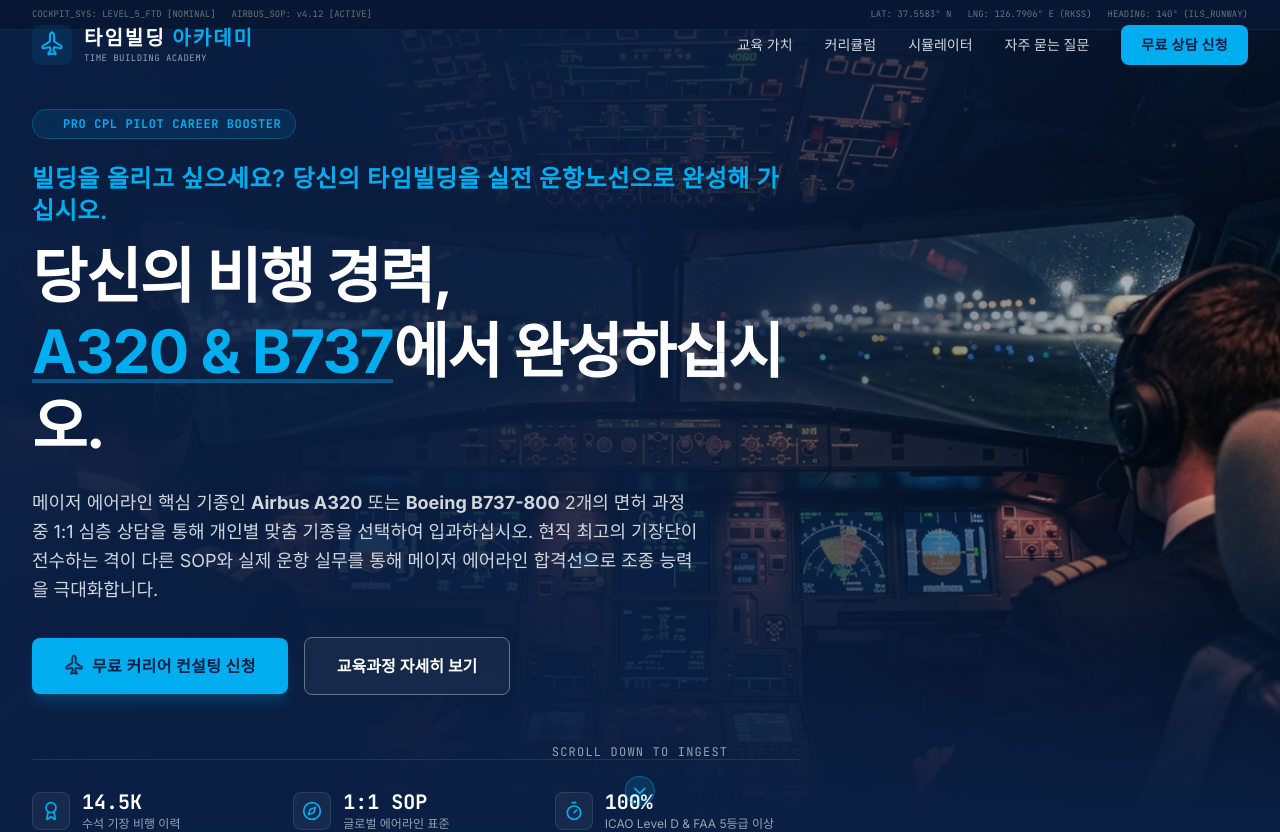
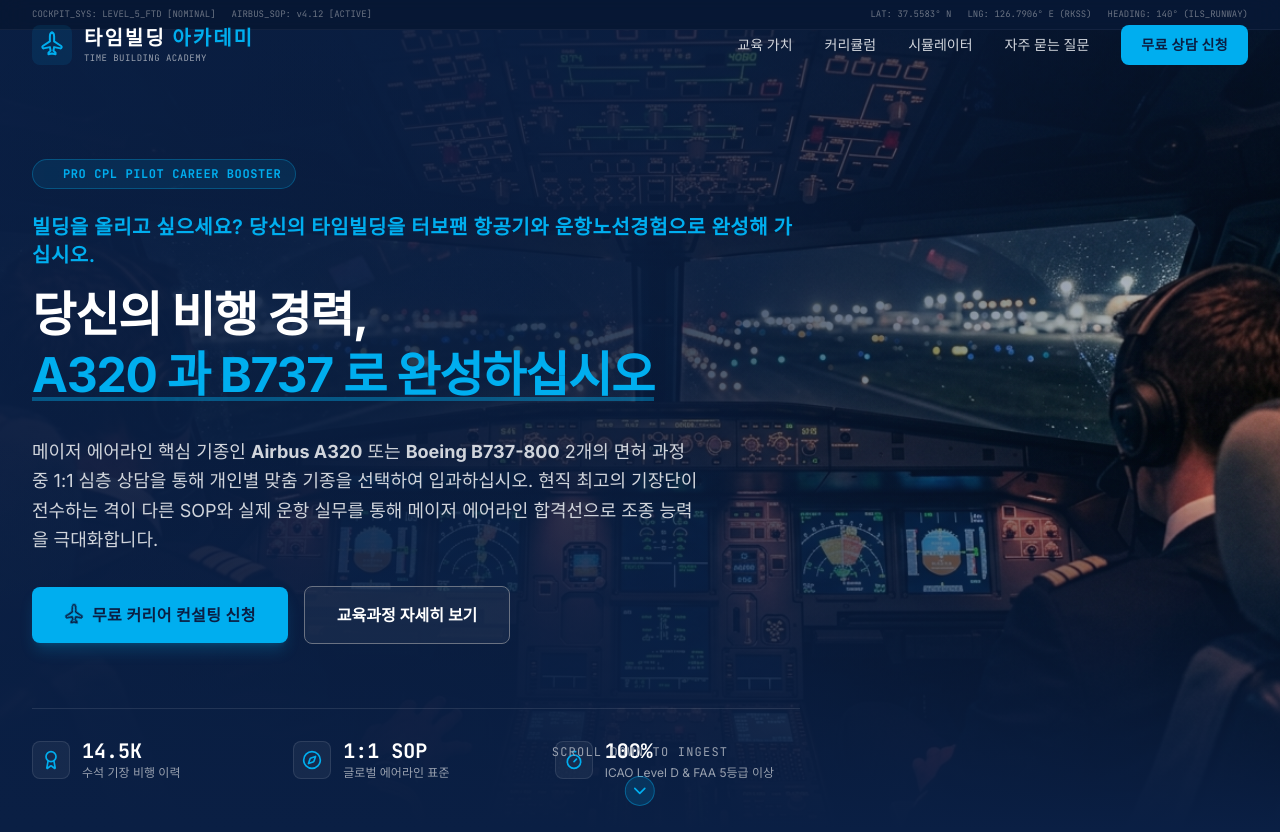
Before and after one commit to alamo99ko-ux/airbus320-time-build, a React (Vite) app: page / in a window 1280 px wide. Shown: the top 832 px of the page. Built offline with nearby package versions, Linux system fonts and the light colour scheme.

Commit message:
feat(hero): update landing page heading copy and size
Refine the hero section headline for clarity and adjust font sizes for better layout balance.

```diff
--- a/src/components/Hero.tsx
+++ b/src/components/Hero.tsx
@@ -57,17 +57,12 @@
             initial={{ opacity: 0, y: [50, 0] }}
             animate={{ opacity: 1, y: 0 }}
             transition={{ delay: 0.2, duration: 1, ease: "easeOut" }}
-            className="text-4xl sm:text-5xl lg:text-6xl font-bold text-white tracking-tight leading-tight mb-6 animate-fade-in"
+            className="text-3xl sm:text-4xl lg:text-5xl font-bold text-white tracking-tight leading-tight mb-8 animate-fade-in"
           >
-            <span className="block text-[#00AEEF] text-lg sm:text-xl lg:text-2xl font-semibold mb-3 tracking-wide font-sans">
-              빌딩을 올리고 싶으세요? 당신의 타임빌딩을 실전 운항노선으로 완성해 가십시오.
+            <span className="block text-[#00AEEF] text-base sm:text-lg lg:text-xl font-semibold mb-4 tracking-wide font-sans">
+              빌딩을 올리고 싶으세요? 당신의 타임빌딩을 터보팬 항공기와 운항노선경험으로 완성해 가십시오.
             </span>
-            당신의 비행 경력, <br />
-            <span className="text-[#00AEEF] relative">
-              A320 & B737
-              <span className="absolute bottom-1 left-0 w-full h-[4px] bg-[#00AEEF]/40"></span>
-            </span>
-            에서 완성하십시오.
+            당신의 비행 경력, <span className="text-[#00AEEF] relative inline-block">A320 과 B737 로 완성하십시오<span className="absolute bottom-1 left-0 w-full h-[4px] bg-[#00AEEF]/40"></span></span>
           </motion.h1>
 
           {/* Description Paragraph */}
```
